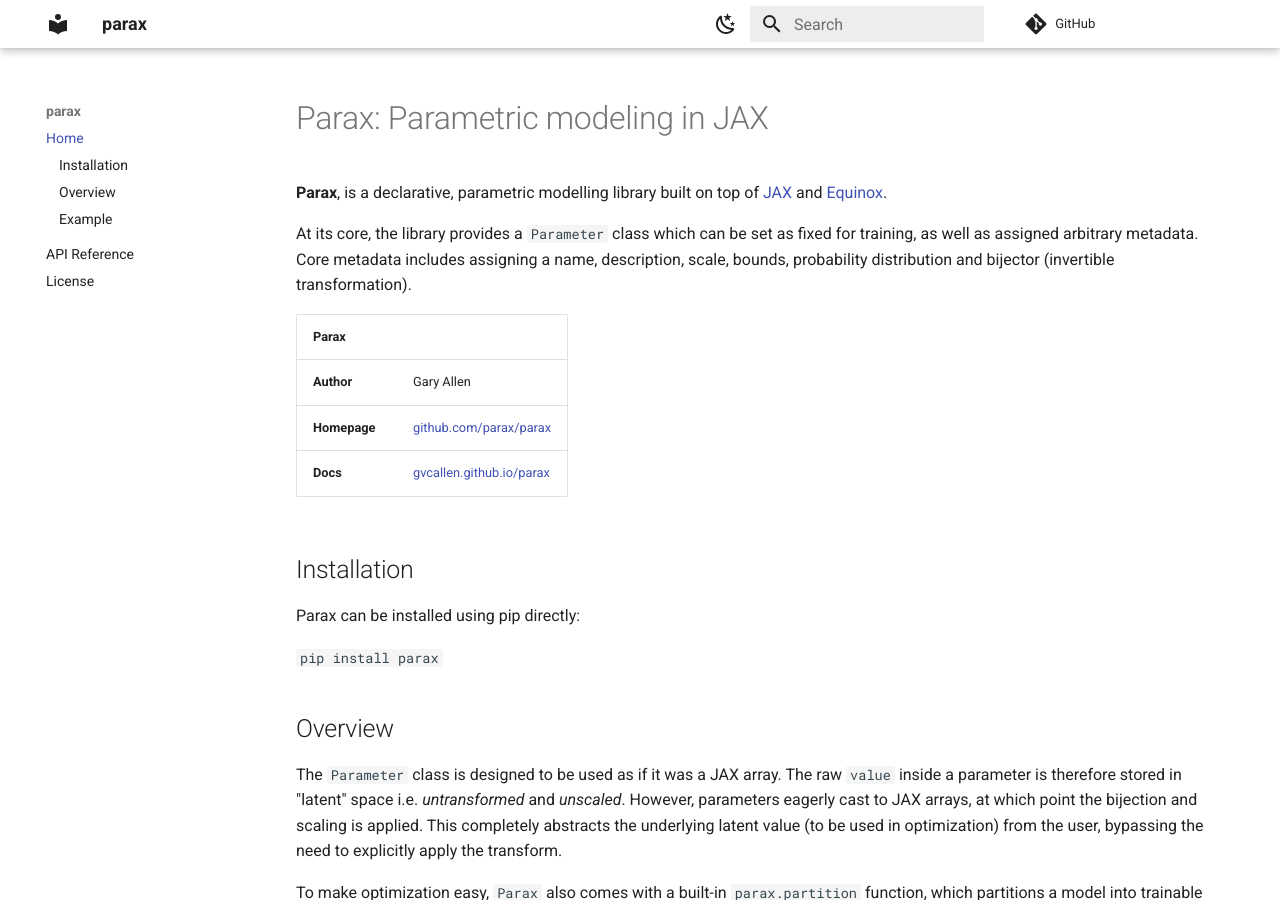
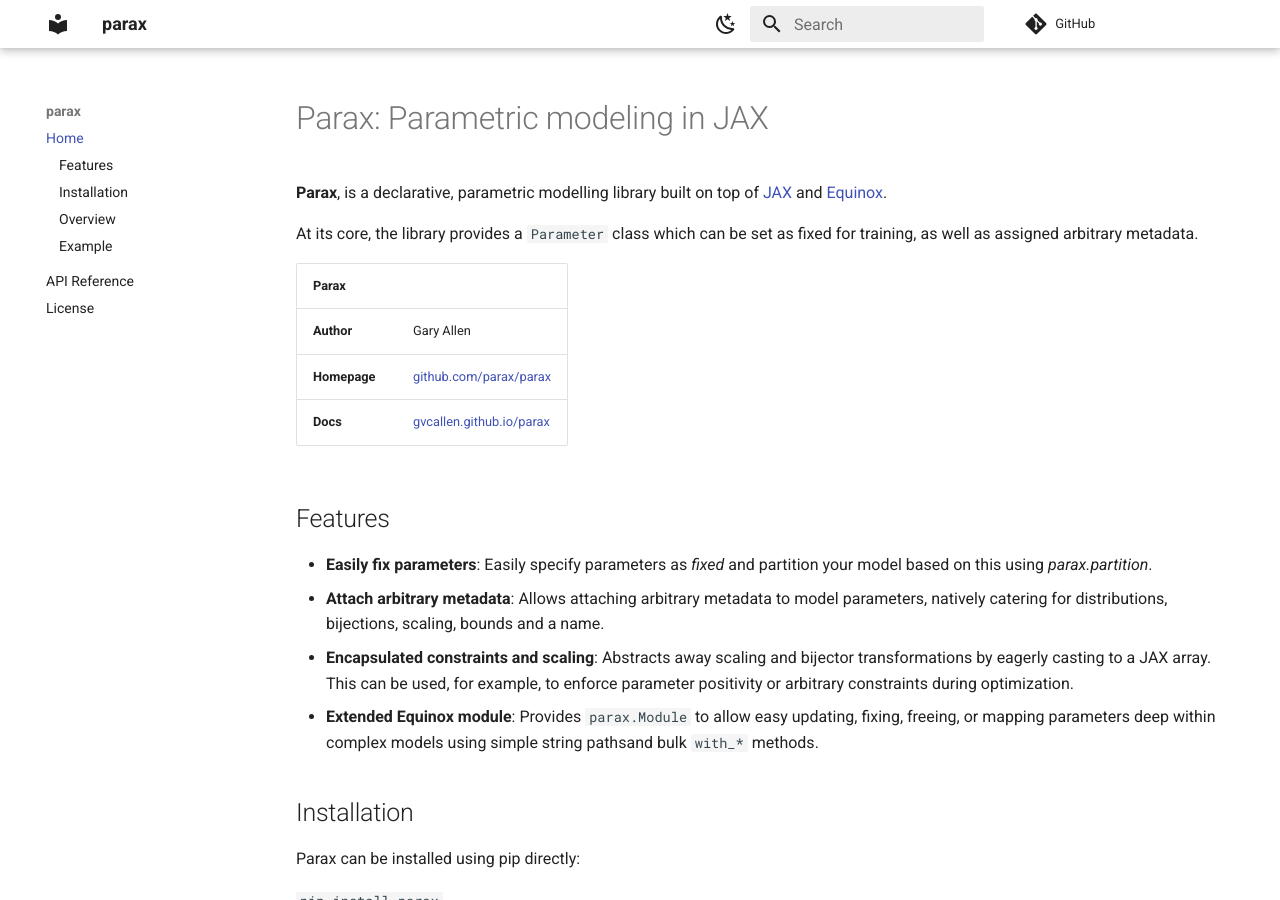
Before and after one commit to gvcallen/parax, an MkDocs documentation site: the page built from docs/index.md, in a window 1280 px wide and 900 px high. Built offline with MkDocs 1.6.1 and Material for MkDocs 9.7.7, drawn with Linux system fonts in a browser that asks for light colours; comment, search, counter and statistics services are not loaded.

Commit message:
Updated readme

```diff
--- a/docs/index.md
+++ b/docs/index.md
@@ -2,13 +2,20 @@
 
 **Parax**, is a declarative, parametric modelling library built on top of [JAX](https://github.com/jax-ml/jax) and [Equinox](https://github.com/patrick-kidger/equinox).
 
-At its core, the library provides a `Parameter` class which can be set as fixed for training, as well as assigned arbitrary metadata. Core metadata includes assigning a name, description, scale, bounds, probability distribution and bijector (invertible transformation).
+At its core, the library provides a `Parameter` class which can be set as fixed for training, as well as assigned arbitrary metadata.
 
 | **Parax** |  |
 |-------------|-------|
 | **Author**  | Gary Allen |
 | **Homepage** | [github.com/parax/parax](https://github.com/parax/parax) |
 | **Docs** | [gvcallen.github.io/parax](https://gvcallen.github.io/parax) |
+
+## Features
+
+- **Easily fix parameters**: Easily specify parameters as *fixed* and partition your model based on this using *parax.partition*.
+- **Attach arbitrary metadata**: Allows attaching arbitrary metadata to model parameters, natively catering for distributions, bijections, scaling, bounds and a name.
+- **Encapsulated constraints and scaling**: Abstracts away scaling and bijector transformations by eagerly casting to a JAX array. This can be used, for example, to enforce parameter positivity or arbitrary constraints during optimization.
+- **Extended Equinox module**: Provides `parax.Module` to allow easy updating, fixing, freeing, or mapping parameters deep within complex models using simple string pathsand bulk `with_*` methods.
 
 ## Installation
 Parax can be installed using pip directly:
```
Also changed, not shown: README.md (+1 -1 lines).
